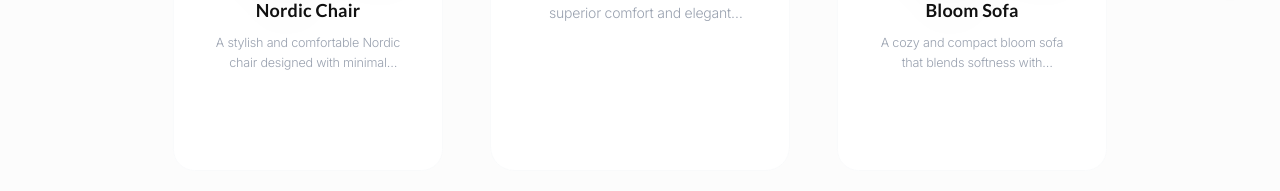
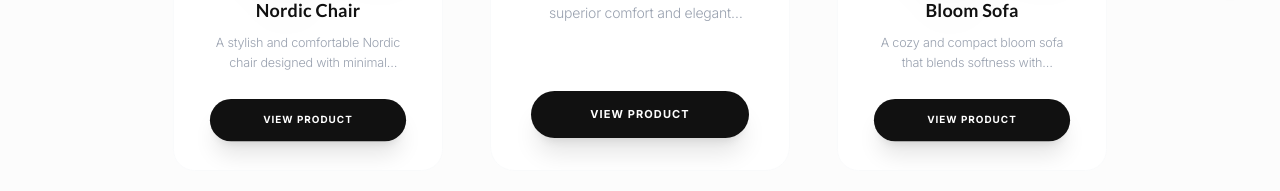
Before and after one commit to ekodrix-collab/magnat-furniture, a Next.js app: page / in a window 1280 px wide. Shown: the part 2694-2885 px from the top of the page. Built offline with nearby package versions, Linux system fonts and the light colour scheme; no server answers; the database is empty.

Commit message:
feat/The button is always visible on every card. The hover color transition (bg-[#111] → bg-[#C0001A]) and shadow effect are still retained for desktop users as a nice interactive touch.

```diff
--- a/components/home/HomeCollection.tsx
+++ b/components/home/HomeCollection.tsx
@@ -272,7 +272,7 @@ export default function FurnitureCarousel({ items }: { items?: FeaturedItem[] })
                         </p>
                       </div>
 
-                      <div className="px-10 mt-6 translate-y-2 opacity-0 group-hover:translate-y-0 group-hover:opacity-100 transition-all duration-300">
+                      <div className="px-10 mt-6 transition-all duration-300">
                         <Link
                           href={product.slug ? `/products/${product.slug}` : "#"}
                           className="block w-full py-3.5 bg-[#111] text-white text-[11px] uppercase font-bold tracking-widest rounded-full transition-all hover:bg-[#C0001A] shadow-xl hover:shadow-[#C0001A]/20"
```
